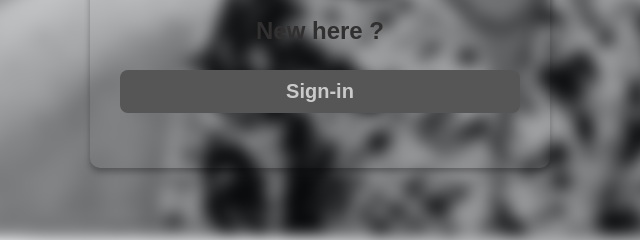
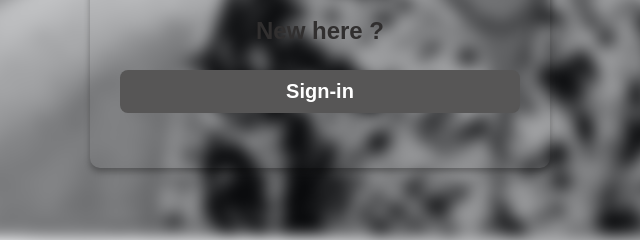
Before and after one commit to kossaysaber/kossay-zakriae, a plain HTML site: page index.html in a window 1280 px wide. Shown: the part 485-725 px from the top of the page, 320-960 px from the left. Drawn offline with Linux system fonts and the light colour scheme.

Commit message:
modified

```diff
--- a/index.html
+++ b/index.html
@@ -100,7 +100,7 @@
                 justify-content: center;
                 margin-block: 25px;
                 font-weight: bold;
-                color: rgb(203, 202, 202);
+                color: rgb(255, 255, 255);
 
 
 
```
